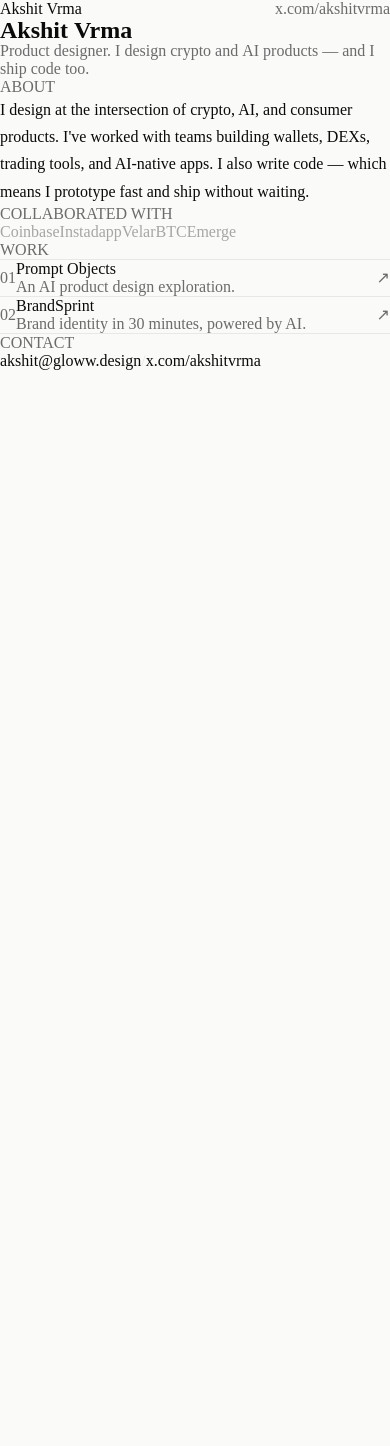
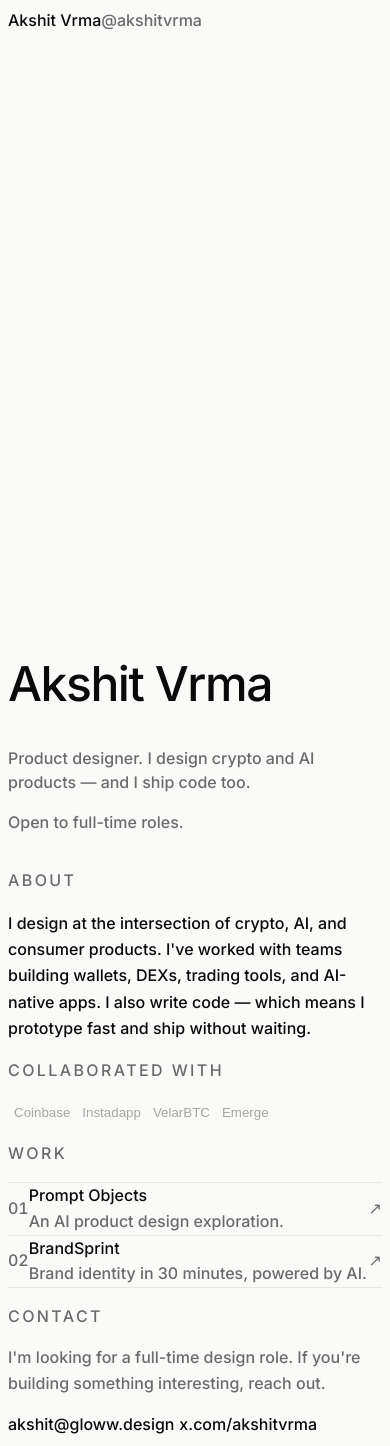
Before and after one commit to shogun101/akshit-portfolio, a Next.js app: page / in a window 390 px wide. Before the commit the page ends 844 px from the top, so only its background shows below. Built offline with nearby package versions, Linux system fonts and the light colour scheme.

Commit message:
refactor: full redesign — editorial layout, fixed hover animations, page transitions, open to full-time, AnimatedBackground

```diff
--- a/app/components/About.tsx
+++ b/app/components/About.tsx
@@ -3,28 +3,30 @@
 
 export default function About() {
   return (
-    <section className="px-6 md:px-12 py-16">
+    <section className="px-6 md:px-16 py-24 md:py-32">
+      <div className="max-w-5xl">
         <InView
           variants={{
-          hidden: { opacity: 0, y: 20 },
+            hidden: { opacity: 0, y: 24 },
             visible: { opacity: 1, y: 0 },
           }}
-        transition={{ duration: 0.5, ease: 'easeOut' }}
-        viewOptions={{ margin: '0px 0px -60px 0px' }}
+          transition={{ duration: 0.6, ease: [0.16, 1, 0.3, 1] }}
+          viewOptions={{ margin: '0px 0px -80px 0px' }}
         >
           <p
-          className="text-xs uppercase tracking-widest mb-6"
+            className="text-xs uppercase tracking-[0.15em] mb-8"
             style={{ color: 'var(--text-secondary)' }}
           >
             About
           </p>
           <p
-          className="text-base md:text-lg leading-relaxed max-w-xl"
-          style={{ color: 'var(--text-primary)', lineHeight: 1.7 }}
+            className="text-xl md:text-2xl leading-relaxed max-w-2xl"
+            style={{ color: 'var(--text-primary)', fontWeight: 450, lineHeight: 1.65 }}
           >
             I design at the intersection of crypto, AI, and consumer products. I&apos;ve worked with teams building wallets, DEXs, trading tools, and AI-native apps. I also write code — which means I prototype fast and ship without waiting.
           </p>
         </InView>
+      </div>
     </section>
   )
 }
--- a/app/components/Companies.tsx
+++ b/app/components/Companies.tsx
@@ -1,7 +1,7 @@
 'use client'
-import { useState } from 'react'
-import { motion } from 'framer-motion'
 import * as Tooltip from '@radix-ui/react-tooltip'
+import { AnimatedBackground } from '@/components/motion-primitives/animated-background'
+import { InView } from '@/components/motion-primitives/in-view'
 
 const companies = [
   { name: 'Coinbase', role: 'Product Design' },
@@ -11,51 +11,80 @@
 ]
 
 export default function Companies() {
-  const [hovered, setHovered] = useState<string | null>(null)
-
   return (
-    <section className="px-6 md:px-12 py-16">
-      <p className="text-xs uppercase tracking-widest mb-8" style={{ color: 'var(--text-secondary)' }}>
+    <section className="px-6 md:px-16 py-16 md:py-24">
+      <div className="max-w-5xl">
+        <InView
+          variants={{ hidden: { opacity: 0, y: 16 }, visible: { opacity: 1, y: 0 } }}
+          transition={{ duration: 0.5, ease: [0.16, 1, 0.3, 1] }}
+          viewOptions={{ margin: '0px 0px -60px 0px' }}
+        >
+          <p className="text-xs uppercase tracking-[0.15em] mb-10" style={{ color: 'var(--text-secondary)' }}>
             Collaborated With
           </p>
-      <Tooltip.Provider delayDuration={0}>
-        <div className="flex flex-wrap gap-8 md:gap-12">
-          {companies.map((c) => {
-            const isHovered = hovered === c.name
-            const isDimmed = hovered !== null && !isHovered
-            return (
+          <Tooltip.Provider delayDuration={100}>
+            <AnimatedBackground
+              className="rounded-sm"
+              transition={{ type: 'spring', bounce: 0.2, duration: 0.4 }}
+              enableHover
+            >
+              <div className="flex flex-wrap gap-x-10 gap-y-5">
+                {companies.map((c) => (
                   <Tooltip.Root key={c.name}>
                     <Tooltip.Trigger asChild>
-                  <motion.span
-                    className="text-base md:text-lg cursor-default select-none"
-                    style={{ color: 'var(--text-primary)' }}
-                    animate={{
-                      opacity: isDimmed ? 0.2 : isHovered ? 1 : 0.35,
-                      scale: isHovered ? 1.05 : 1,
-                      filter: isHovered ? 'grayscale(0)' : 'grayscale(1)',
+                      <button
+                        data-id={c.name}
+                        className="text-base md:text-lg px-3 py-2 -mx-3 -my-2 rounded-sm transition-all duration-200"
+                        style={{
+                          color: 'var(--text-primary)',
+                          opacity: 0.35,
+                          filter: 'grayscale(1)',
+                          fontWeight: 450,
+                          background: 'transparent',
+                          border: 'none',
+                          cursor: 'default',
                         }}
-                    transition={{ duration: 0.2 }}
-                    onMouseEnter={() => setHovered(c.name)}
-                    onMouseLeave={() => setHovered(null)}
+                        onMouseEnter={(e) => {
+                          const el = e.currentTarget
+                          el.style.opacity = '1'
+                          el.style.filter = 'grayscale(0)'
+                          el.style.transform = 'scale(1.05)'
+                          // dim siblings
+                          el.closest('.flex')?.querySelectorAll('button').forEach(b => {
+                            if (b !== el) { b.style.opacity = '0.15'; b.style.filter = 'grayscale(1)' }
+                          })
+                        }}
+                        onMouseLeave={(e) => {
+                          const el = e.currentTarget
+                          el.style.opacity = '0.35'
+                          el.style.filter = 'grayscale(1)'
+                          el.style.transform = 'scale(1)'
+                          el.closest('.flex')?.querySelectorAll('button').forEach(b => {
+                            b.style.opacity = '0.35'; b.style.filter = 'grayscale(1)'
+                          })
+                        }}
                       >
                         {c.name}
-                  </motion.span>
+                      </button>
                     </Tooltip.Trigger>
                     <Tooltip.Portal>
                       <Tooltip.Content
-                    className="px-3 py-1.5 text-xs rounded"
-                    style={{ background: 'var(--text-primary)', color: 'var(--bg)' }}
-                    sideOffset={6}
+                        className="text-xs px-3 py-1.5 rounded animate-in fade-in-0 zoom-in-95 slide-in-from-bottom-1"
+                        style={{ background: 'var(--text-primary)', color: 'var(--bg)', zIndex: 100 }}
+                        sideOffset={8}
+                        side="top"
                       >
                         {c.name} — {c.role}
                         <Tooltip.Arrow style={{ fill: 'var(--text-primary)' }} />
                       </Tooltip.Content>
                     </Tooltip.Portal>
                   </Tooltip.Root>
-            )
-          })}
+                ))}
               </div>
+            </AnimatedBackground>
           </Tooltip.Provider>
+        </InView>
+      </div>
     </section>
   )
 }
--- a/app/components/Contact.tsx
+++ b/app/components/Contact.tsx
@@ -1,27 +1,49 @@
+'use client'
+import { InView } from '@/components/motion-primitives/in-view'
+
 export default function Contact() {
   return (
-    <section className="px-6 md:px-12 py-24">
-      <p className="text-xs uppercase tracking-widest mb-6" style={{ color: 'var(--text-secondary)' }}>
+    <section className="px-6 md:px-16 py-24 md:py-32">
+      <div className="max-w-5xl">
+        <InView
+          variants={{ hidden: { opacity: 0, y: 16 }, visible: { opacity: 1, y: 0 } }}
+          transition={{ duration: 0.5, ease: [0.16, 1, 0.3, 1] }}
+          viewOptions={{ margin: '0px 0px -60px 0px' }}
+        >
+          <p className="text-xs uppercase tracking-[0.15em] mb-8" style={{ color: 'var(--text-secondary)' }}>
             Contact
           </p>
-      <div className="flex flex-wrap gap-6 text-base md:text-lg">
+          <p className="text-xl md:text-2xl mb-8" style={{ color: 'var(--text-secondary)', maxWidth: '32rem' }}>
+            I&apos;m looking for a full-time design role. If you&apos;re building something interesting, reach out.
+          </p>
+          <div className="flex flex-wrap gap-6 text-lg md:text-xl">
             <a
               href="mailto:akshit@gloww.design"
-          className="underline-offset-4 hover:underline transition-all"
+              className="group relative"
               style={{ color: 'var(--text-primary)' }}
             >
               akshit@gloww.design
+              <span
+                className="absolute bottom-0 left-0 w-0 group-hover:w-full transition-all duration-300"
+                style={{ height: '1px', background: 'var(--text-primary)' }}
+              />
             </a>
-        <span style={{ color: 'var(--border)' }}>/</span>
+            <span style={{ color: 'var(--border)' }}>·</span>
             <a
               href="https://x.com/akshitvrma"
               target="_blank"
               rel="noopener noreferrer"
-          className="underline-offset-4 hover:underline transition-all"
+              className="group relative"
               style={{ color: 'var(--text-primary)' }}
             >
               x.com/akshitvrma
+              <span
+                className="absolute bottom-0 left-0 w-0 group-hover:w-full transition-all duration-300"
+                style={{ height: '1px', background: 'var(--text-primary)' }}
+              />
             </a>
+          </div>
+        </InView>
       </div>
     </section>
   )
--- a/app/components/Header.tsx
+++ b/app/components/Header.tsx
@@ -1,17 +1,17 @@
 export default function Header() {
   return (
-    <header className="sticky top-0 z-50 flex items-center justify-between px-6 md:px-12 py-6" style={{ background: 'var(--bg)' }}>
-      <span className="text-sm tracking-tight" style={{ color: 'var(--text-primary)' }}>
+    <header className="fixed top-0 left-0 right-0 z-50 flex items-center justify-between px-6 md:px-16 py-5" style={{ background: 'var(--bg)' }}>
+      <span className="text-sm tracking-tight" style={{ color: 'var(--text-primary)', fontWeight: 450 }}>
         Akshit Vrma
       </span>
       <a
         href="https://x.com/akshitvrma"
         target="_blank"
         rel="noopener noreferrer"
-        className="text-sm transition-opacity hover:opacity-60"
+        className="text-sm transition-opacity hover:opacity-50"
         style={{ color: 'var(--text-secondary)' }}
       >
-        x.com/akshitvrma
+        @akshitvrma
       </a>
     </header>
   )
--- a/app/components/Hero.tsx
+++ b/app/components/Hero.tsx
@@ -3,24 +3,35 @@
 
 export default function Hero() {
   return (
-    <section className="px-6 md:px-12 py-24 md:py-32">
+    <section className="min-h-screen flex flex-col justify-end px-6 md:px-16 pb-20 pt-32">
+      <div className="max-w-5xl">
         <TextEffect
           as="h1"
           preset="blur"
-        className="text-5xl md:text-8xl tracking-tight leading-none mb-6"
-        style={{ color: 'var(--text-primary)' }}
+          className="text-[clamp(3rem,10vw,6rem)] leading-[0.95] tracking-[-0.03em] mb-8"
+          style={{ color: 'var(--text-primary)', fontWeight: 450 }}
         >
           Akshit Vrma
         </TextEffect>
         <TextEffect
           as="p"
           preset="slide"
-        delay={0.2}
-        className="text-lg md:text-xl max-w-xl leading-relaxed"
-        style={{ color: 'var(--text-secondary)' }}
+          delay={0.3}
+          className="text-lg md:text-xl max-w-lg"
+          style={{ color: 'var(--text-secondary)', lineHeight: 1.5 }}
         >
           Product designer. I design crypto and AI products — and I ship code too.
         </TextEffect>
+        <TextEffect
+          as="p"
+          preset="slide"
+          delay={0.5}
+          className="text-sm mt-4"
+          style={{ color: 'var(--text-secondary)' }}
+        >
+          Open to full-time roles.
+        </TextEffect>
+      </div>
     </section>
   )
 }
--- /dev/null
+++ b/app/components/PageTransition.tsx
@@ -0,0 +1,20 @@
+'use client'
+import { motion, AnimatePresence } from 'framer-motion'
+import { usePathname } from 'next/navigation'
+
+export default function PageTransition({ children }: { children: React.ReactNode }) {
+  const pathname = usePathname()
+  return (
+    <AnimatePresence mode="wait">
+      <motion.div
+        key={pathname}
+        initial={{ opacity: 0, y: 8 }}
+        animate={{ opacity: 1, y: 0 }}
+        exit={{ opacity: 0, y: -8 }}
+        transition={{ duration: 0.3, ease: [0.16, 1, 0.3, 1] }}
+      >
+        {children}
+      </motion.div>
+    </AnimatePresence>
+  )
+}
--- a/app/components/Projects.tsx
+++ b/app/components/Projects.tsx
@@ -1,61 +1,83 @@
 'use client'
 import Link from 'next/link'
+import { useState } from 'react'
 import { motion } from 'framer-motion'
-import { AnimatedGroup } from '@/components/motion-primitives/animated-group'
+import { InView } from '@/components/motion-primitives/in-view'
 
 const projects = [
   { num: '01', title: 'Prompt Objects', desc: 'An AI product design exploration.', slug: 'prompt-objects' },
   { num: '02', title: 'BrandSprint', desc: 'Brand identity in 30 minutes, powered by AI.', slug: 'brandsprint' },
 ]
 
-function ProjectRow({ num, title, desc, slug }: typeof projects[0]) {
+function ProjectRow({ num, title, desc, slug, index }: typeof projects[0] & { index: number }) {
+  const [hovered, setHovered] = useState(false)
   return (
+    <InView
+      variants={{
+        hidden: { opacity: 0, y: 12 },
+        visible: { opacity: 1, y: 0 },
+      }}
+      transition={{ duration: 0.5, ease: [0.16, 1, 0.3, 1], delay: index * 0.08 }}
+      viewOptions={{ margin: '0px 0px -40px 0px' }}
+    >
       <Link href={`/work/${slug}`}>
         <motion.div
-        className="group relative flex items-center gap-6 py-6 border-t cursor-pointer"
+          className="flex items-center gap-6 py-7 border-t relative overflow-hidden"
           style={{ borderColor: 'var(--border)' }}
-        whileHover={{ backgroundColor: 'var(--surface)' }}
-        transition={{ duration: 0.15 }}
+          onMouseEnter={() => setHovered(true)}
+          onMouseLeave={() => setHovered(false)}
         >
-        <span className="text-sm tabular-nums w-6 shrink-0" style={{ color: 'var(--text-secondary)' }}>
+          {/* bg wash */}
+          <motion.div
+            className="absolute inset-0 -z-0"
+            style={{ background: 'var(--surface)' }}
+            initial={{ opacity: 0 }}
+            animate={{ opacity: hovered ? 1 : 0 }}
+            transition={{ duration: 0.2 }}
+          />
+
+          <span className="text-sm tabular-nums w-8 shrink-0 relative z-10" style={{ color: 'var(--text-secondary)' }}>
             {num}
           </span>
-        <div className="flex-1 min-w-0">
+
+          <div className="flex-1 min-w-0 relative z-10">
             <motion.span
-            className="block text-base md:text-lg"
-            style={{ color: 'var(--text-primary)' }}
-            whileHover={{ x: 4 }}
-            transition={{ duration: 0.15 }}
+              className="block text-lg md:text-xl"
+              style={{ color: 'var(--text-primary)', fontWeight: 450 }}
+              animate={{ x: hovered ? 6 : 0 }}
+              transition={{ duration: 0.2, ease: [0.16, 1, 0.3, 1] }}
             >
               {title}
             </motion.span>
             <span className="text-sm" style={{ color: 'var(--text-secondary)' }}>{desc}</span>
           </div>
+
           <motion.span
-          className="text-lg shrink-0"
+            className="text-xl shrink-0 relative z-10"
             style={{ color: 'var(--text-secondary)' }}
-          whileHover={{ x: 3, y: -3 }}
-          transition={{ duration: 0.15 }}
+            animate={{ x: hovered ? 4 : 0, y: hovered ? -4 : 0 }}
+            transition={{ duration: 0.2, ease: [0.16, 1, 0.3, 1] }}
           >
             ↗
           </motion.span>
         </motion.div>
       </Link>
+    </InView>
   )
 }
 
 export default function Projects() {
   return (
-    <section className="px-6 md:px-12 py-16">
-      <p className="text-xs uppercase tracking-widest mb-8" style={{ color: 'var(--text-secondary)' }}>
+    <section className="px-6 md:px-16 py-16 md:py-24">
+      <div className="max-w-5xl">
+        <p className="text-xs uppercase tracking-[0.15em] mb-10" style={{ color: 'var(--text-secondary)' }}>
           Work
         </p>
-      <AnimatedGroup>
-        {projects.map((p) => (
-          <ProjectRow key={p.slug} {...p} />
+        {projects.map((p, i) => (
+          <ProjectRow key={p.slug} {...p} index={i} />
         ))}
-      </AnimatedGroup>
         <div className="border-t" style={{ borderColor: 'var(--border)' }} />
+      </div>
     </section>
   )
 }
--- a/app/globals.css
+++ b/app/globals.css
@@ -11,13 +11,24 @@
   --accent: #0A0A0A;
 }
 
-* { box-sizing: border-box; margin: 0; padding: 0; }
+*, *::before, *::after {
+  box-sizing: border-box;
+}
 
 html {
   background: var(--bg);
   color: var(--text-primary);
   -webkit-font-smoothing: antialiased;
+  -moz-osx-font-smoothing: grayscale;
 }
 
-body { background: var(--bg); color: var(--text-primary); }
+body {
+  font-family: var(--font-inter), system-ui, sans-serif;
+  font-weight: 450;
+  background: var(--bg);
+  color: var(--text-primary);
+  line-height: 1.6;
+  overflow-x: hidden;
+}
+
 a { color: inherit; text-decoration: none; }
--- a/app/layout.tsx
+++ b/app/layout.tsx
@@ -1,23 +1,26 @@
 import type { Metadata } from 'next'
 import { Inter } from 'next/font/google'
+import PageTransition from './components/PageTransition'
 import './globals.css'
 
 const inter = Inter({
   subsets: ['latin'],
-  weight: ['400', '500'],
   variable: '--font-inter',
+  display: 'swap',
 })
 
 export const metadata: Metadata = {
   title: 'Akshit Vrma — Product Designer',
-  description: 'Product designer specialising in crypto and AI products.',
+  description: 'Product designer specialising in crypto and AI products. Open to full-time roles.',
 }
 
 export default function RootLayout({ children }: { children: React.ReactNode }) {
   return (
-    <html lang="en">
-      <body className={`${inter.variable} font-sans`} style={{ fontWeight: 450 }}>
-        {children}
+    <html lang="en" className={inter.variable}>
+      <body>
+        <PageTransition>
+          {children}
+        </PageTransition>
       </body>
     </html>
   )
--- /dev/null
+++ b/components/motion-primitives/animated-background.tsx
@@ -0,0 +1,90 @@
+'use client';
+import { cn } from '@/lib/utils';
+import { AnimatePresence, Transition, motion } from 'motion/react';
+import {
+  Children,
+  cloneElement,
+  ReactElement,
+  useEffect,
+  useState,
+  useId,
+} from 'react';
+
+export type AnimatedBackgroundProps = {
+  children:
+    | ReactElement<{ 'data-id': string }>[]
+    | ReactElement<{ 'data-id': string }>;
+  defaultValue?: string;
+  onValueChange?: (newActiveId: string | null) => void;
+  className?: string;
+  transition?: Transition;
+  enableHover?: boolean;
+};
+
+export function AnimatedBackground({
+  children,
+  defaultValue,
+  onValueChange,
+  className,
+  transition,
+  enableHover = false,
+}: AnimatedBackgroundProps) {
+  const [activeId, setActiveId] = useState<string | null>(null);
+  const uniqueId = useId();
+
+  const handleSetActiveId = (id: string | null) => {
+    setActiveId(id);
+
+    if (onValueChange) {
+      onValueChange(id);
+    }
+  };
+
+  useEffect(() => {
+    if (defaultValue !== undefined) {
+      setActiveId(defaultValue);
+    }
+  }, [defaultValue]);
+
+  return Children.map(children, (child: any, index) => {
+    const id = child.props['data-id'];
+
+    const interactionProps = enableHover
+      ? {
+          onMouseEnter: () => handleSetActiveId(id),
+          onMouseLeave: () => handleSetActiveId(null),
+        }
+      : {
+          onClick: () => handleSetActiveId(id),
+        };
+
+    return cloneElement(
+      child,
+      {
+        key: index,
+        className: cn('relative inline-flex', child.props.className),
+        'data-checked': activeId === id ? 'true' : 'false',
+        ...interactionProps,
+      },
+      <>
+        <AnimatePresence initial={false}>
+          {activeId === id && (
+            <motion.div
+              layoutId={`background-${uniqueId}`}
+              className={cn('absolute inset-0', className)}
+              transition={transition}
+              initial={{ opacity: defaultValue ? 1 : 0 }}
+              animate={{
+                opacity: 1,
+              }}
+              exit={{
+                opacity: 0,
+              }}
+            />
+          )}
+        </AnimatePresence>
+        <div className='z-10'>{child.props.children}</div>
+      </>
+    );
+  });
+}
```
Lines whose indentation alone changed are shown as unchanged.
